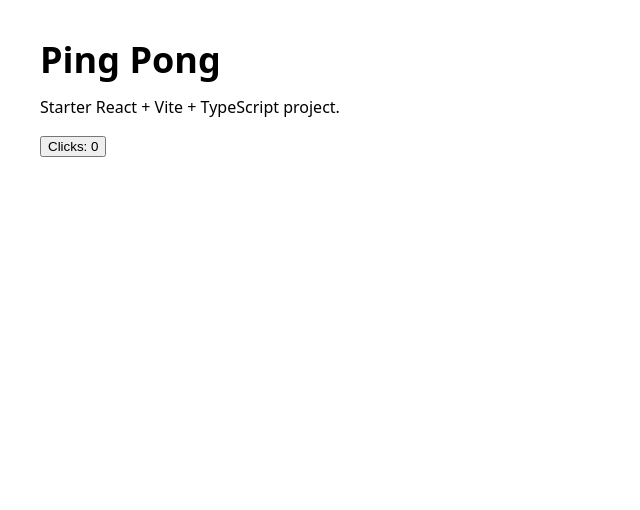
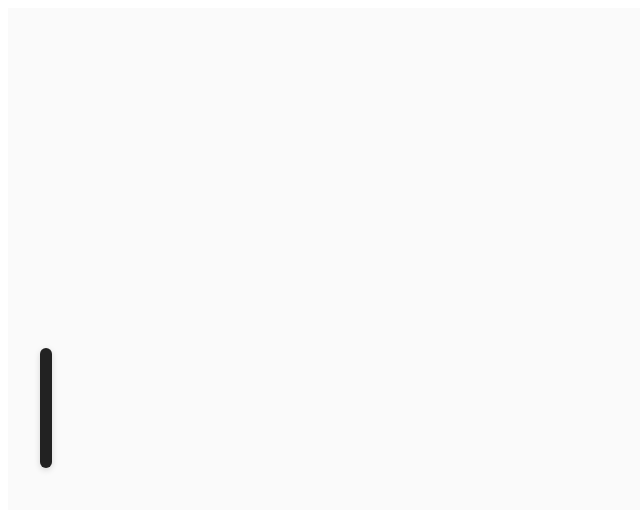
Before and after one commit to Delan60/ping-pong, a React (Vite) app: page / in a window 1280 px wide. Shown: the top 510 px of the page, without its empty margins (0-640 px from the left). Built offline with nearby package versions, Linux system fonts and the light colour scheme.

Commit message:
Add first paddle

```diff
--- a/src/components/game.module.css
+++ /dev/null
@@ -1,14 +0,0 @@
-.root {
-  font-family: system-ui, sans-serif;
-  padding: 2rem;
-}
-
-.title {
-  margin: 0 0 0.5rem;
-  font-size: 2.25rem;
-  line-height: 1.1;
-}
-
-.button {
-  cursor: pointer;
-}
--- a/src/components/game.tsx
+++ b/src/components/game.tsx
@@ -1,13 +1,9 @@
-import { useState, type FC } from 'react';
-import styles from './game.module.css';
+import type { FC } from 'react';
+import { Layout } from './layout';
+import { Paddle } from './paddle';
 
-export const Game: FC = () => {
-  const [count, setCount] = useState<number>(0);
-  return (
-    <div className={styles.root}>
-      <h1 className={styles.title}>Ping Pong</h1>
-      <p>Starter React + Vite + TypeScript project.</p>
-      <button className={styles.button} onClick={() => setCount(c => c + 1)}>Clicks: {count}</button>
-    </div>
-  );
-};
+export const Game: FC = () => (
+  <Layout>
+    <Paddle />
+  </Layout>
+);
--- a/src/components/index.ts
+++ b/src/components/index.ts
@@ -1 +1,3 @@
 export { Game } from './game';
+export { Layout } from './layout';
+export { Paddle } from './paddle';
--- /dev/null
+++ b/src/components/layout.module.css
@@ -0,0 +1,14 @@
+.layoutRoot {
+  position: relative;
+  min-height: 100dvh;
+  background: #fafafa;
+  display: flex;
+  flex-direction: column;
+}
+
+.layoutContent {
+  flex: 1;
+  width: 100%;
+  max-width: 960px;
+  margin: 0 auto;
+}
--- /dev/null
+++ b/src/components/layout.tsx
@@ -0,0 +1,10 @@
+import type { FC, ReactNode } from 'react';
+import styles from './layout.module.css';
+
+interface LayoutProps { children: ReactNode }
+
+export const Layout: FC<LayoutProps> = ({ children }) => (
+  <div className={styles.layoutRoot}>
+    <main className={styles.layoutContent}>{children}</main>
+  </div>
+);
--- /dev/null
+++ b/src/components/paddle.module.css
@@ -0,0 +1,11 @@
+.paddle {
+  position: absolute;
+  left: 32px;
+  top: 50%;
+  transform: translateY(-50%);
+  width: 12px;
+  height: 120px;
+  background: #222;
+  border-radius: 6px;
+  box-shadow: 0 2px 6px rgba(0,0,0,0.15);
+}
--- /dev/null
+++ b/src/components/paddle.tsx
@@ -0,0 +1,4 @@
+import type { FC } from 'react';
+import styles from './paddle.module.css';
+
+export const Paddle: FC = () => <div className={styles.paddle} role="presentation" />;
```
